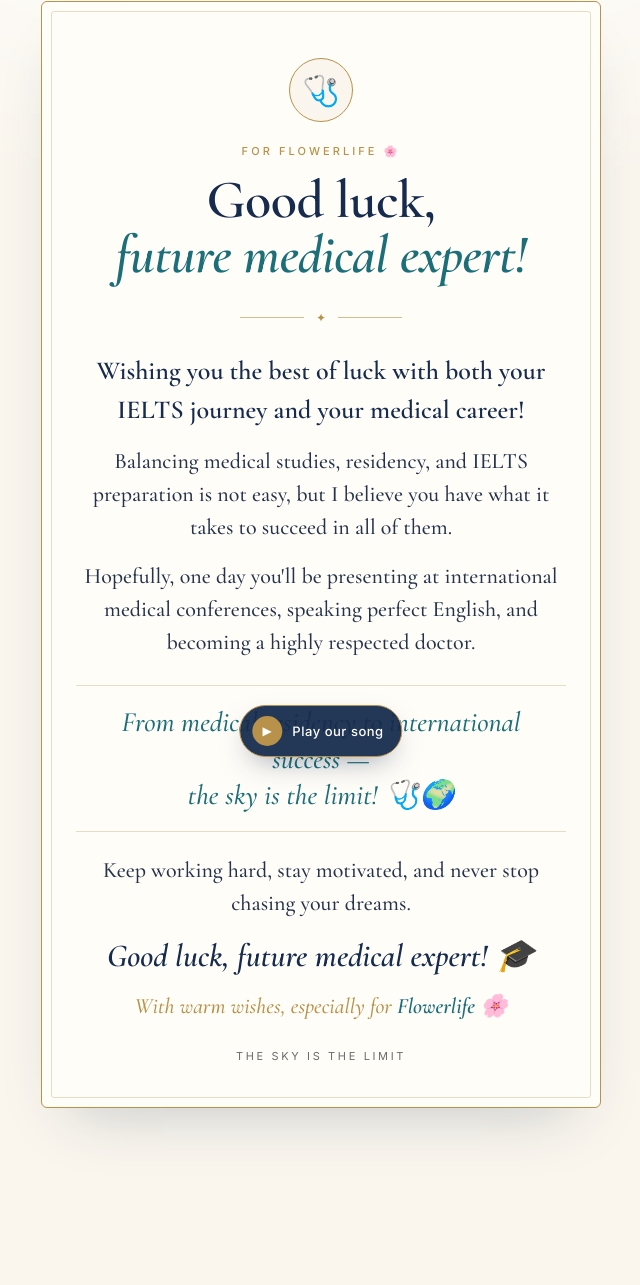
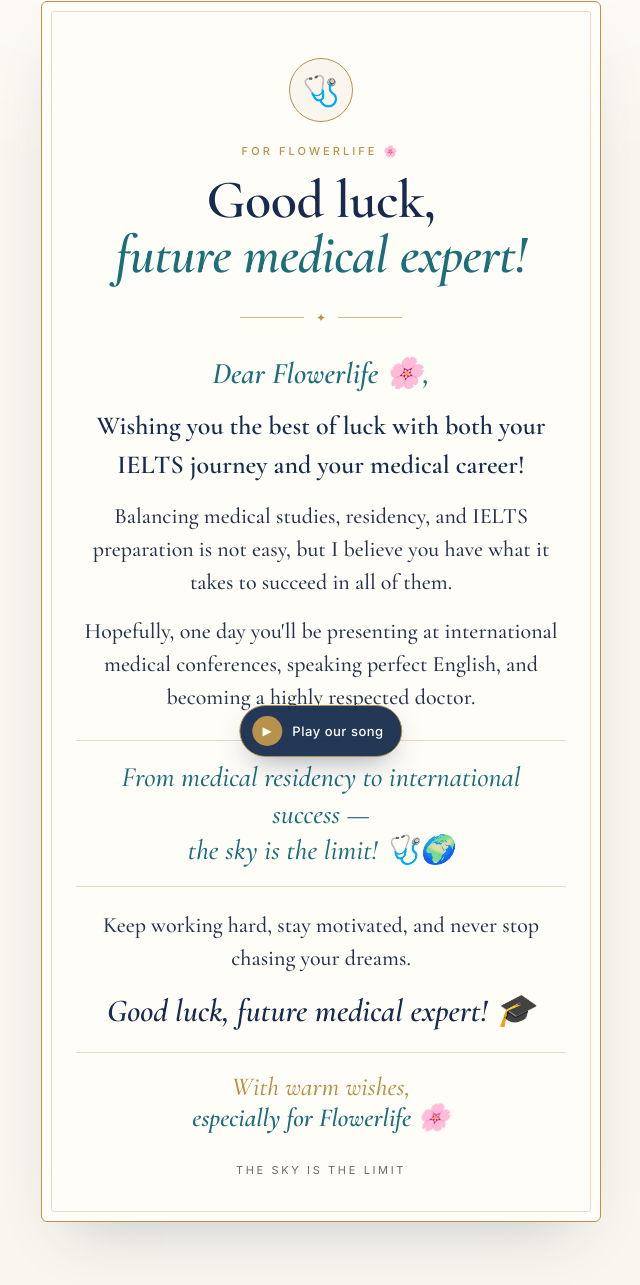
Before and after one commit to sjz0606/ielts-medical-expert, a plain HTML site: page index.html in a window 1280 px wide. Shown: the part 27-1312 px from the top of the page, without its empty margins (319-959 px from the left). Before the commit the page ends 1231 px from the top, so only its background shows below. Drawn offline with nearby package versions, Linux system fonts and the light colour scheme.

Commit message:
Make Flowerlife dedication prominent
Co-Authored-By: Claude Opus 5.5 <noreply@anthropic.com>

```diff
--- a/index.html
+++ b/index.html
@@ -83,7 +83,8 @@
   .music.on .bars{display:flex}
   @keyframes eq{0%,100%{height:4px}50%{height:14px}}
   body{padding-bottom:96px}
-  .dedic{margin-top:18px;font-family:"Cormorant Garamond",Georgia,serif;font-style:italic;font-size:clamp(19px,4.8vw,22px);color:var(--gold)}
+  .msg p.hello{font-style:italic;font-weight:600;font-size:clamp(24px,6vw,30px);color:var(--teal);margin-bottom:10px}
+  .dedic{margin-top:22px;padding-top:18px;border-top:1px solid var(--line);font-size:clamp(22px,5.6vw,26px)!important;font-family:"Cormorant Garamond",Georgia,serif;font-style:italic;font-size:clamp(19px,4.8vw,22px);color:var(--gold)}
   .dedic b{font-weight:600;color:var(--teal)}
 </style>
 </head>
@@ -95,6 +96,7 @@
     <div class="rule" aria-hidden="true">✦</div>
 
     <div class="msg">
+      <p class="hello">Dear Flowerlife 🌸,</p>
       <p class="lead">Wishing you the best of luck with both your IELTS journey and your medical career!</p>
       <p>Balancing medical studies, residency, and IELTS preparation is not easy, but I believe you have what it takes to succeed in all of them.</p>
       <p>Hopefully, one day you'll be presenting at international medical conferences, speaking perfect English, and becoming a highly respected doctor.</p>
@@ -107,7 +109,7 @@
     </div>
 
     <div class="sign"><span>Good luck,</span> <span>future medical expert!</span> <span>🎓</span></div>
-    <div class="dedic">With warm wishes, especially for <b>Flowerlife</b> 🌸</div>
+    <div class="dedic">With warm wishes,<br><b>especially for Flowerlife</b> 🌸</div>
     <div class="foot">The sky is the limit</div>
   </main>
   <audio id="song" src="song.mp3" loop preload="auto" playsinline></audio>
```
